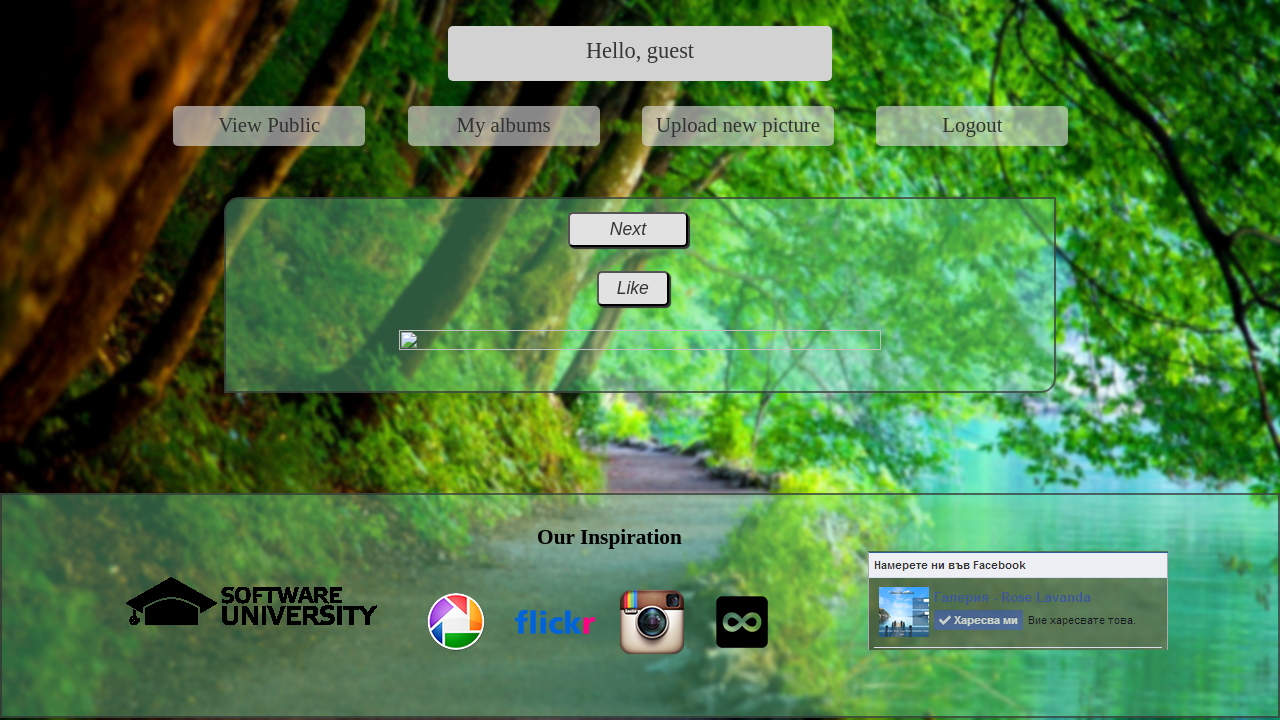
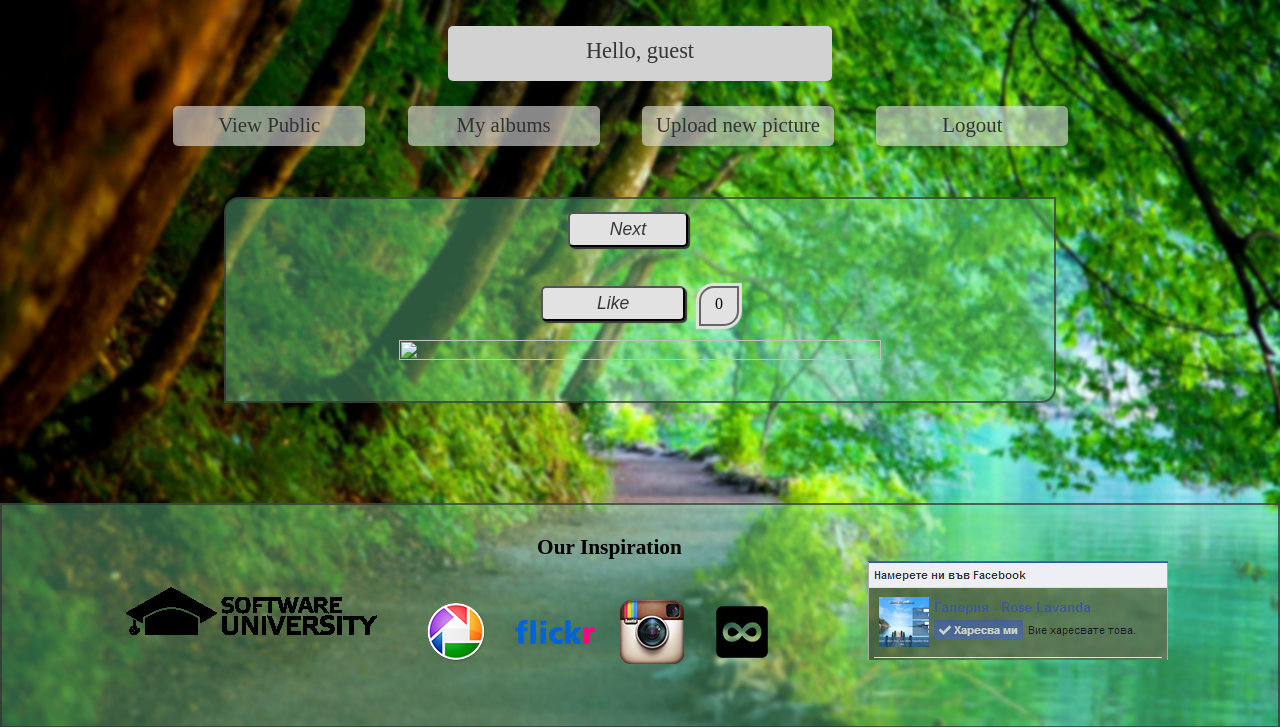
Before and after one commit to bnaskov/PHP-Teamwork-ROSE-LAVANDA, a PHP site: page /browse.php?pic_id=19&browsePublic in a window 1280 px wide. Shown: the top 727 px of the page. Run offline with PHP 8.4, Linux system fonts and the light colour scheme; a user stored in the database is signed in; data comes from the database, SQL or seed files in the repository; some libraries are stand-ins or nearby versions.

Commit message:
Code refactoring

```diff
--- a/gallery/browse.php
+++ b/gallery/browse.php
@@ -1,7 +1,6 @@
 <?php
     include 'common.php';
-    if($_SESSION['is_logged']===true)
-    {
+    if($_SESSION['is_logged']===true) {
         $pic_id = (int)$_GET['pic_id'];
         $select = '';
 
@@ -10,23 +9,23 @@
             catalogue_id=(SELECT catalogue_id FROM pictures WHERE pic_id='.$pic_id.') AND is_public=1 ORDER BY pic_id';
             $res = run_q("SELECT `likes` FROM `pictures` WHERE pic_id=".$pic_id);
             $likesNum = mysql_result($res, 0, 0);
+            if(empty($likesNum)){
+                $likesNum = 0;
+            }
         } else {
             $select = 'SELECT pic_id FROM pictures WHERE
             catalogue_id=(SELECT catalogue_id FROM pictures WHERE pic_id='.$pic_id.') ORDER BY pic_id';
         }
-        if($pic_id > 0)
-        {
+        if($pic_id > 0){
             $rs = run_q($select);
-            while($row = mysql_fetch_assoc($rs))
-            {
+            while($row = mysql_fetch_assoc($rs)){
                 $ar_pics[] = $row['pic_id'];
             }
             $id = array_search($pic_id, $ar_pics);
             $prev_pic = 0;
             $next_pic = 0;
 
-            if($id > 0)
-            {
+            if($id > 0){
                 $prev_pic = $ar_pics[($id - 1)];
             }
             if(isset($ar_pics[($id + 1)])){
@@ -47,22 +46,18 @@
     else
     {
         $pic_id = (int)$_GET['pic_id'];
-        if($pic_id > 0)
-        {
+        if($pic_id > 0){
             $rs = run_q('SELECT pic_name FROM pictures WHERE pic_id='.$pic_id.' AND is_public=1');
             $row = mysql_fetch_assoc($rs);
-            if($row['pic_name'])
-            {
+            if($row['pic_name']){
                 include 'templates/browse.php';
             }
-            else
-            {
+            else{
                 header('Location: index.php');
                 return;
             }
         }
-        else
-        {
+        else{
             header('Location: index.php');
             return;
         }
--- a/gallery/increment_likes.php
+++ b/gallery/increment_likes.php
@@ -1,7 +1,6 @@
 <?php
     include 'common.php';
-    if($_SESSION['is_logged']===true)
-    {
+    if($_SESSION['is_logged']===true){
         $loggedUser = $_SESSION['user_id'];
         $pic_id = $_SESSION['pic_id'];
         $pictureOwner = mysql_fetch_assoc(run_q('SELECT uc.user_id FROM pictures as p, user_catalogues as uc
@@ -10,7 +9,7 @@
         if($pictureOwner != $loggedUser){
             $res = run_q("SELECT `likes` FROM `pictures` WHERE pic_id=".$pic_id);
             $likesNum = mysql_result($res, 0, 0);
-            if (isset($_POST['likeButton'])) {
+            if (isset($_POST['likeButton'])){
                 $likesNum++;
                 $update = "UPDATE `pictures` SET `likes`=" . $likesNum . " WHERE pic_id=".$pic_id;
                 $rs = run_q($update);
--- a/gallery/index.php
+++ b/gallery/index.php
@@ -36,7 +36,7 @@
             $con=mysqli_connect("localhost","root","","gallery");
             $result = mysqli_query($con,"SELECT pic_id FROM pictures WHERE is_public=1 ORDER BY likes DESC");
             $publicPictures = array();
-            while($row = mysqli_fetch_array($result)) {
+            while($row = mysqli_fetch_array($result)){
               $publicPictures[] = $row['pic_id'];
             }
 
--- a/gallery/index_logged.php
+++ b/gallery/index_logged.php
@@ -1,7 +1,6 @@
 <?php
 include 'common.php';
-if($_SESSION['is_logged'] === true)
-{
+if($_SESSION['is_logged'] === true){
     $query = '';
     $pics = array();
     if(isset($_GET['showPrivate'])){
@@ -26,8 +25,7 @@
     include 'templates/index_logged.php';
     include 'templates/footer.php';
 }
-else
-{
+else{
     header('Location: index.php');
     exit;
 }
--- a/gallery/register.php
+++ b/gallery/register.php
@@ -15,8 +15,7 @@
         }
 
         $sql=mysql_query("SELECT * FROM users WHERE login='$username'");
-        if(mysql_num_rows($sql)>0)
-        {
+        if(mysql_num_rows($sql)>0){
             $msg = "Name already exists";
             throw new Exception();
 
--- a/gallery/styles/browse.css
+++ b/gallery/styles/browse.css
@@ -32,8 +32,27 @@
   .wrapper .button:focus, .wrapper .button-like:active {
     outline: none;
     border: none; }
+  .wrapper form {
+    display: inline-block;
+    width: 30%;
+    margin-right: 2%; }
+    .wrapper form .button-like {
+      width: 100%; }
   .wrapper .button-like {
-    margin-bottom: 2%; }
+    margin-bottom: 2%;
+    display: inline-block; }
+  .wrapper .likes {
+    display: inline-block;
+    width: 40px;
+    height: 40px;
+    background: #e2e2e2;
+    border: 2px solid rgba(50, 50, 50, 0.7);
+    border-bottom-right-radius: 15px;
+    border-top-left-radius: 15px;
+    padding: 1.5%;
+    box-shadow: 0px 0px 1px 3px #e2e2e2;
+    -moz-box-shadow: 2px 2px 1px 0 #e2e2e2;
+    -webkit-shadow: 2px 2px 1px 0 #e2e2e2; }
   .wrapper div {
     max-width: 60%;
     max-height: 60%;
--- a/gallery/styles/browse.scss
+++ b/gallery/styles/browse.scss
@@ -35,8 +35,30 @@
     outline: none;
     border: none;
   }
+  form{
+    display: inline-block;
+    width: 30%;
+    margin-right: 2%;
+    .button-like{
+      width: 100%;
+    }
+  }
   .button-like{
     margin-bottom: 2%;
+    display: inline-block;
+  }
+  .likes{
+    display: inline-block;
+    width: 40px;
+    height: 40px;
+    background: rgb(226, 226, 226);
+    border: 2px solid rgba(50, 50, 50, 0.7);
+    border-bottom-right-radius: 15px;
+    border-top-left-radius: 15px;
+    padding: 1.5%;
+    box-shadow: 0px 0px 1px 3px rgb(226, 226, 226);
+    -moz-box-shadow: 2px 2px 1px 0 rgb(226, 226, 226);
+    -webkit-shadow: 2px 2px 1px 0 rgb(226, 226, 226);
   }
   div{
     max-width: 60%;
--- a/gallery/styles/header.css
+++ b/gallery/styles/header.css
@@ -18,7 +18,9 @@
     padding: 1%;
     background: #d2d2d2;
     font-size: 140%;
-    color: #353535; }
+    color: #353535;
+    word-wrap: break-word;
+    text-overflow: ellipsis; }
   header ul li {
     display: inline-block;
     width: 15%;
@@ -64,34 +89,3 @@
   header ul li:nth-of-type(2):hover ul {
     overflow: visible;
     display: block; }
-=======
-        height: 40px;
-        border-bottom: 2px solid rgba(53, 53, 53, 0.8);
-        color: inherit;
-        text-decoration: none;
-        transition: ease 0.2s all; }
-      body header ul li a:hover {
-        height: 30px; }
-      body header ul li ul {
-        display: none;
-        width: 14%;
-        background: rgba(245, 245, 245, 0.4);
-        padding: 0.5%;
-        position: absolute;
-        border-bottom-left-radius: 5px;
-        border-bottom-right-radius: 5px; }
-        body header ul li ul li {
-          display: block;
-          width: 100%;
-          background: #d2d2d2;
-          border-radius: 5px;
-          margin-bottom: 5%; }
-    body header ul li:nth-of-type(2) {
-      padding-bottom: 0; }
-    body header ul li:nth-of-type(2) a {
-      height: 100%;
-      border-bottom: none; }
-    body header ul li:nth-of-type(2):hover ul {
-      overflow: visible;
-      display: block; }
->>>>>>> .merge-right.r32
--- a/gallery/styles/header.scss
+++ b/gallery/styles/header.scss
@@ -20,6 +20,8 @@
     background: rgb(210, 210, 210);
     font-size: 140%;
     color: rgb(53, 53, 53);
+    word-wrap: break-word;
+    text-overflow: ellipsis;
   }
   ul{
     li{
@@ -61,12 +63,9 @@
           border-radius: 5px;
           margin-bottom: 5%;
         }
-<<<<<<< .working
-=======
         a:hover{
           height: 30px;
         }
->>>>>>> .merge-right.r32
         ul{
           display: none;
           width: 14%;
--- a/gallery/styles/index_logged.css
+++ b/gallery/styles/index_logged.css
@@ -26,6 +26,9 @@
       width: 100px;
       height: 100px; }
     .wrapper .picture .comment {
+      word-wrap: break-word;
+      text-overflow: ellipsis;
+      overflow: hidden;
       display: none;
       width: 100px;
       height: 100px;
--- a/gallery/styles/index_logged.scss
+++ b/gallery/styles/index_logged.scss
@@ -31,6 +31,9 @@
       height: 100px;
     }
     .comment{
+      word-wrap: break-word;
+      text-overflow: ellipsis;
+      overflow: hidden;
       display: none;
       width: 100px;
       height: 100px;
--- a/gallery/styles/upload.css
+++ b/gallery/styles/upload.css
@@ -49,7 +49,9 @@
       margin: 3% auto; }
     .wrapper .form select {
       font-size: 100%;
-      color: #323232; }
+      color: #323232;
+      word-wrap: break-word;
+      text-overflow: ellipsis; }
     .wrapper .form textarea {
       padding: 2%; }
     .wrapper .form textarea:active, .wrapper .form textarea:focus, .wrapper .form select:active, .wrapper .form select:focus {
--- a/gallery/styles/upload.scss
+++ b/gallery/styles/upload.scss
@@ -57,6 +57,8 @@
     select{
       font-size: 100%;
       color: rgb(50, 50, 50);
+      word-wrap: break-word;
+      text-overflow: ellipsis;
     }
     textarea{
       padding: 2%;
--- a/gallery/styles/user_folders.css
+++ b/gallery/styles/user_folders.css
@@ -79,7 +79,9 @@
   border-top-left-radius: 15px;
   color: #0a0a0a;
   text-align: center;
-  font-style: italic; }
+  font-style: italic;
+  word-wrap: break-word;
+  text-overflow: ellipsis; }
   .catalogues div {
     font-size: 180%;
     color: #0a0a0a; }
--- a/gallery/styles/user_folders.scss
+++ b/gallery/styles/user_folders.scss
@@ -92,6 +92,8 @@
   color: rgb(10, 10, 10);
   text-align: center;
   font-style: italic;
+  word-wrap: break-word;
+  text-overflow: ellipsis;
   div{
     font-size: 180%;
     color: rgb(10, 10, 10);
--- a/gallery/templates/browse.php
+++ b/gallery/templates/browse.php
@@ -11,7 +11,7 @@
             <div>
                 <?php $_SESSION['pic_id'] = $pic_id; ?>
                 <form method="post" action="increment_likes.php"><input type="submit"  class="button-like" name="likeButton" value="Like"></form>
-                <div><?php echo "$likesNum"; ?></div>
+                <div class="likes"><?php echo "$likesNum"; ?></div>
                 <img src="get_pic.php?pic_id=<?php echo $pic_id; ?>&full_size=1&getPublic">
             </div> <?php
         } else {
```
Also changed, not shown: other parts of gallery/styles/header.css (+24 -1 lines), gallery/common.php (+0 -9 lines), gallery/get_pic.php (+8 -16 lines), gallery/templates/user_folders.php (+7 -4 lines), gallery/upload.php (+4 -9 lines).
